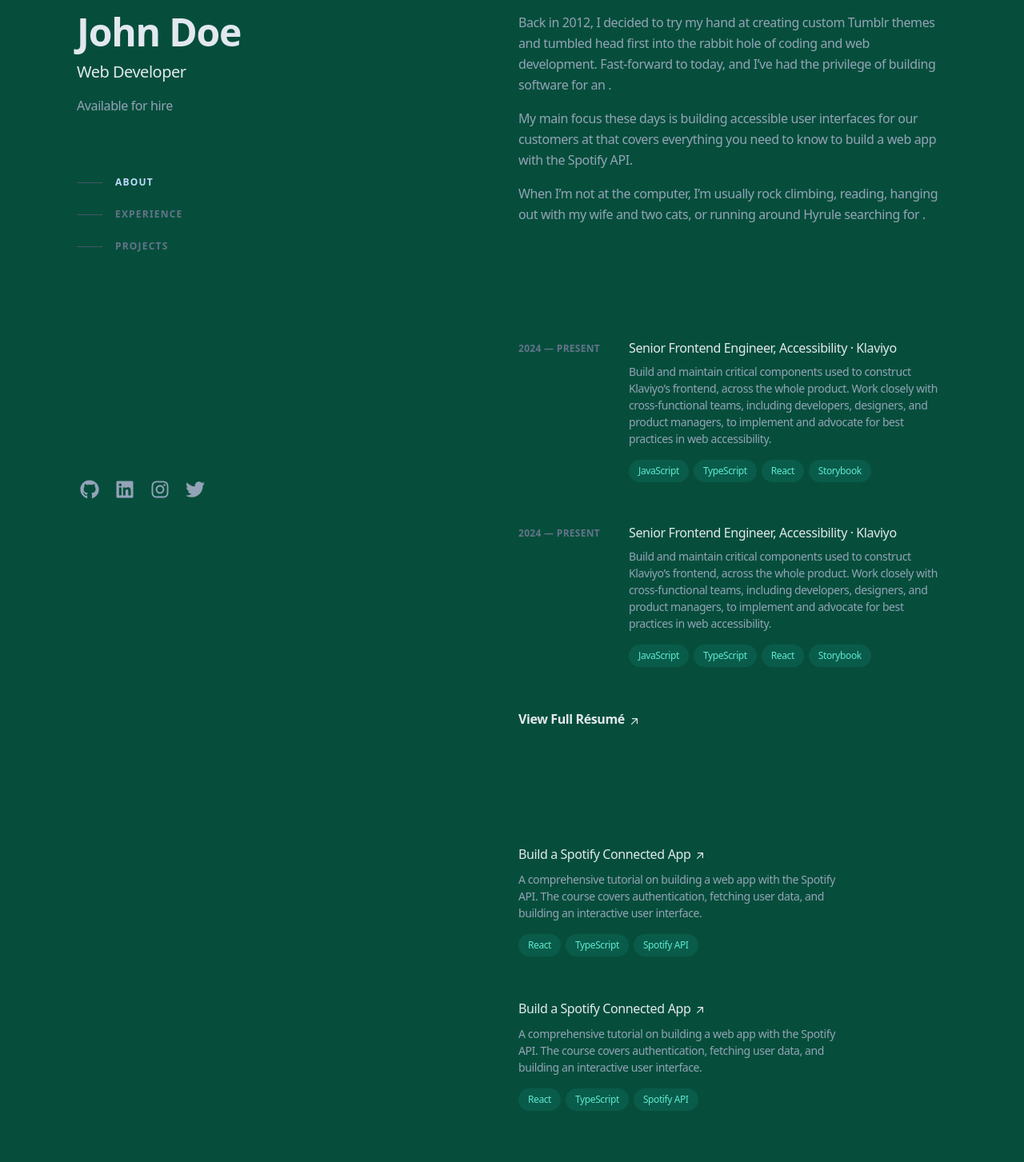
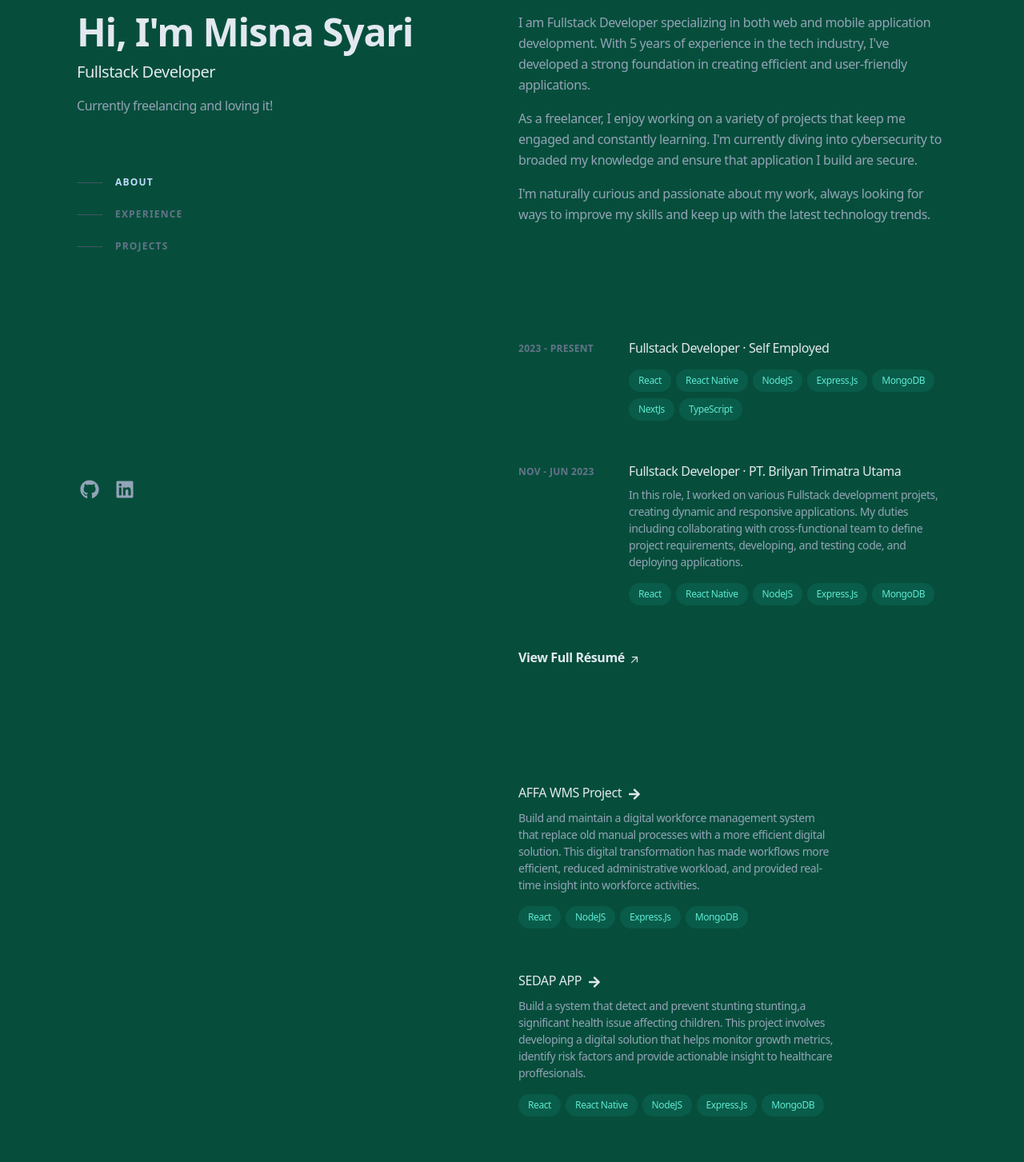
Before and after one commit to mshuecodev/ms-portfolio, a Next.js app: page /home/ in a window 1280 px wide. Shown: the part 80-1533 px from the top of the page at 80% size. Built offline with nearby package versions, Linux system fonts and the light colour scheme.

Commit message:
content fixed

```diff
--- a/app/components/GlobalComponent.tsx
+++ b/app/components/GlobalComponent.tsx
@@ -1,5 +1,6 @@
 "use client"
 import React, { forwardRef } from "react"
+import { FaArrowRight } from "react-icons/fa"
 
 const SectionHeader = forwardRef<HTMLHeadingElement, { id: string; title: string }>(({ id, title }, ref) => (
 	<div
@@ -111,7 +112,11 @@
 	</li>
 )
 
-const ProjectItem = () => (
+const ProjectItem: React.FC<{
+	title: string
+	description: string
+	technologies: string[]
+}> = ({ title, description, technologies }) => (
 	<li className="mb-12">
 		<div className="group relative grid gap-4 pb-1 transition-all sm:grid-cols-8 sm:gap-8 md:gap-4 lg:hover:!opacity-100 lg:group-hover:list:opacity-50">
 			<div className="absolute -inset-x-4 -inset-y-4 z-0 hidden rounded-md transition lg:-inset-x-6 lg:block lg:group-hover:bg-emerald-950 lg:group-hover:shadow-lg"></div>
@@ -124,31 +129,18 @@
 						rel="noreferrer noopener"
 						aria-label="Build a Spotify Connected App (opens in a new tab)"
 					>
-						Build a Spotify Connected
+						{title}
 						<span className="inline-block ml-1">
-							App
-							<svg
-								xmlns="http://www.w3.org/2000/svg"
-								viewBox="0 0 20 20"
-								fill="currentColor"
-								className="inline-block h-4 w-4 ml-1 transition-transform group-hover/link:-translate-y-1 group-hover/link:translate-x-1 group-focus-visible/link:-translate-y-1 group-focus-visible/link:translate-x-1"
-								aria-hidden="true"
-							>
-								<path
-									fillRule="evenodd"
-									d="M5.22 14.78a.75.75 0 001.06 0l7.22-7.22v5.69a.75.75 0 001.5 0v-7.5a.75.75 0 00-.75-.75h-7.5a.75.75 0 000 1.5h5.69l-7.22 7.22a.75.75 0 000 1.06z"
-									clipRule="evenodd"
-								></path>
-							</svg>
+							<FaArrowRight className="inline-block h-4 w-4 ml-1 transition-transform transform group-hover:translate-y-1 group-hover:translate-x-1 group-focus-visible:translate-y-1 group-focus-visible:translate-x-1" />
 						</span>
 					</a>
 				</h3>
-				<p className="mt-2 text-sm leading-normal">A comprehensive tutorial on building a web app with the Spotify API. The course covers authentication, fetching user data, and building an interactive user interface.</p>
+				<p className="mt-2 text-sm leading-normal">{description}</p>
 				<ul
 					className="mt-2 flex flex-wrap"
 					aria-label="Technologies used"
 				>
-					{["React", "TypeScript", "Spotify API"].map((tech, index) => (
+					{technologies.map((tech, index) => (
 						<li
 							key={index}
 							className="mr-1.5 mt-2"
--- a/app/components/Left.tsx
+++ b/app/components/Left.tsx
@@ -66,7 +66,7 @@
 					label="LinkedIn"
 					icon={<FaLinkedin className="h-6 w-6" />}
 				/>
-				<SocialLink
+				{/* <SocialLink
 					href={profileData.instaURL}
 					label="Instagram"
 					icon={<FaInstagram className="h-6 w-6" />}
@@ -75,7 +75,7 @@
 					href={profileData.twitterURL}
 					label="Twitter"
 					icon={<FaTwitter className="h-6 w-6" />}
-				/>
+				/> */}
 			</ul>
 		</header>
 	)
--- a/app/components/Right.tsx
+++ b/app/components/Right.tsx
@@ -4,6 +4,14 @@
 import { useActiveSection } from "../context/ActiveSectionContext"
 
 import { Section, ExperienceItem, ProjectItem } from "./GlobalComponent"
+import experienceData from "./experience.json"
+import projectsData from "./projects.json"
+
+const aboutMe = "I am Fullstack Developer specializing in both web and mobile application development. With 5 years of experience in the tech industry, I've developed a strong foundation in creating efficient and user-friendly applications."
+
+const aboutMe2 = "As a freelancer, I enjoy working on a variety of projects that keep me engaged and constantly learning. I'm currently diving into cybersecurity to broaded my knowledge and ensure that application I build are secure."
+
+const aboutMe3 = "I'm naturally curious and passionate about my work, always looking for ways to improve my skills and keep up with the latest technology trends."
 
 const Right: React.FC = () => {
 	const { setActiveSection } = useActiveSection()
@@ -43,9 +51,9 @@
 				title="About"
 			>
 				<div>
-					<p className="mb-4">Back in 2012, I decided to try my hand at creating custom Tumblr themes and tumbled head first into the rabbit hole of coding and web development. Fast-forward to today, and I’ve had the privilege of building software for an .</p>
-					<p className="mb-4">My main focus these days is building accessible user interfaces for our customers at that covers everything you need to know to build a web app with the Spotify API.</p>
-					<p>When I’m not at the computer, I’m usually rock climbing, reading, hanging out with my wife and two cats, or running around Hyrule searching for .</p>
+					<p className="mb-4">{aboutMe}</p>
+					<p className="mb-4">{aboutMe2}</p>
+					<p className="mb-4">{aboutMe3}</p>
 				</div>
 			</Section>
 
@@ -55,23 +63,21 @@
 				title="Experience"
 			>
 				<ol className="group/list">
-					<ExperienceItem
+					{experienceData.map((item, index) => (
+						<ExperienceItem
+							key={index}
+							{...item}
+						/>
+					))}
+
+					{/* <ExperienceItem
 						dateRange="2024 — Present"
 						position="Senior Frontend Engineer, Accessibility"
 						company="Klaviyo"
 						companyUrl="https://www.klaviyo.com"
 						description="Build and maintain critical components used to construct Klaviyo’s frontend, across the whole product. Work closely with cross-functional teams, including developers, designers, and product managers, to implement and advocate for best practices in web accessibility."
 						technologies={["JavaScript", "TypeScript", "React", "Storybook"]}
-					/>
-
-					<ExperienceItem
-						dateRange="2024 — Present"
-						position="Senior Frontend Engineer, Accessibility"
-						company="Klaviyo"
-						companyUrl="https://www.klaviyo.com"
-						description="Build and maintain critical components used to construct Klaviyo’s frontend, across the whole product. Work closely with cross-functional teams, including developers, designers, and product managers, to implement and advocate for best practices in web accessibility."
-						technologies={["JavaScript", "TypeScript", "React", "Storybook"]}
-					/>
+					/> */}
 				</ol>
 				<div className="mt-12">
 					<a
@@ -110,8 +116,12 @@
 				title="Projects"
 			>
 				<ul className="group/list">
-					<ProjectItem />
-					<ProjectItem />
+					{projectsData.map((item, index) => (
+						<ProjectItem
+							key={index}
+							{...item}
+						/>
+					))}
 				</ul>
 			</Section>
 		</main>
--- /dev/null
+++ b/app/components/experience.json
@@ -0,0 +1,18 @@
+[
+	{
+		"dateRange": "2023 - PRESENT",
+		"position": "Fullstack Developer",
+		"company": "Self Employed",
+		"companyUrl": "#",
+		"description": "",
+		"technologies": ["React", "React Native", "NodeJS", "Express.Js", "MongoDB", "NextJs", "TypeScript"]
+	},
+	{
+		"dateRange": "NOV - JUN 2023",
+		"position": "Fullstack Developer",
+		"company": "PT. Brilyan Trimatra Utama",
+		"companyUrl": "#",
+		"description": "In this role, I worked on various Fullstack development projets, creating dynamic and responsive applications. My duties including collaborating with cross-functional team to define project requirements, developing, and testing code, and deploying applications.",
+		"technologies": ["React", "React Native", "NodeJS", "Express.Js", "MongoDB"]
+	}
+]
--- /dev/null
+++ b/app/components/projects.json
@@ -0,0 +1,22 @@
+[
+	{
+		"title": "AFFA WMS Project",
+		"description": "Build and maintain a digital workforce management system that replace old manual processes with a more efficient digital solution. This digital transformation has made workflows more efficient, reduced administrative workload, and provided real-time insight into workforce activities.",
+		"technologies": ["React", "NodeJS", "Express.Js", "MongoDB"]
+	},
+	{
+		"title": "SEDAP APP",
+		"description": "Build a system that detect and prevent stunting stunting,a significant health issue affecting children. This project involves developing a digital solution that helps monitor growth metrics, identify risk factors and provide actionable insight to healthcare proffesionals.",
+		"technologies": ["React", "React Native", "NodeJS", "Express.Js", "MongoDB"]
+	},
+	{
+		"title": "Information System for LRT",
+		"description": "Collaborated on developing an information system for LRT",
+		"technologies": ["React", "NodeJS", "MongoDB", "Express.Js"]
+	},
+	{
+		"title": "SIMLAB",
+		"description": "Developed a comprehensive laboratory management system, handling everything from user registration to retrieving lab result. This project aimed to streamline laboratory operations, improve efficiency, and ensure accurate and timely delivery of lab results to users.",
+		"technologies": ["React", "NodeJS", "MongoDB", "Express.Js"]
+	}
+]
--- a/app/page.tsx
+++ b/app/page.tsx
@@ -7,11 +7,11 @@
 import { ActiveSectionProvider } from "./context/ActiveSectionContext"
 
 const profileData = {
-	name: "John Doe",
-	subtext: "Web Developer",
-	jobStatus: "Available for hire",
-	twitterURL: "https://twitter.com",
-	instaURL: "https://instagram.com",
+	name: "Hi, I'm Misna Syari",
+	subtext: "Fullstack Developer",
+	jobStatus: "Currently freelancing and loving it!",
+	// twitterURL: "https://twitter.com",
+	// instaURL: "https://instagram.com",
 	githubURL: "https://github.com",
 	linkedinURL: "https://linkedin.com"
 }
```
